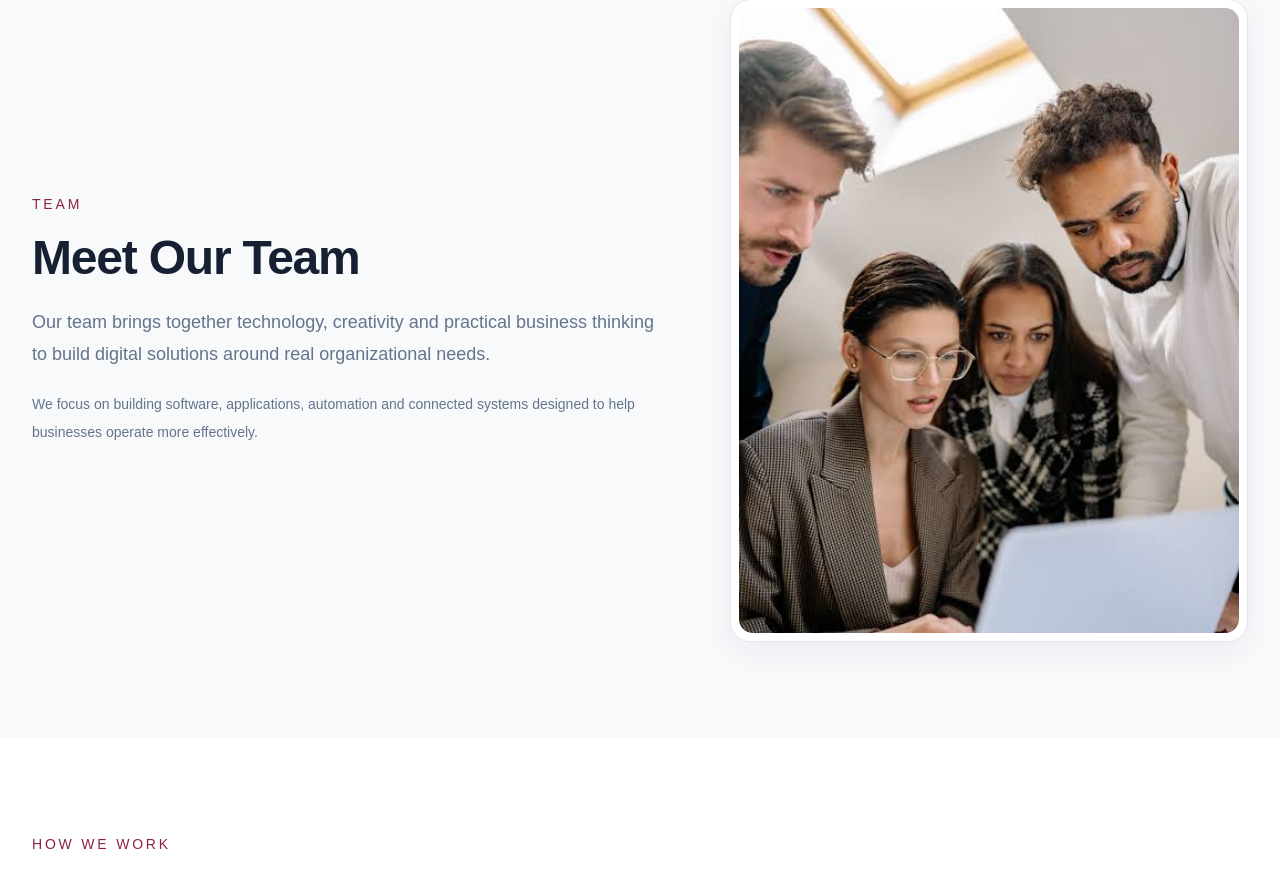
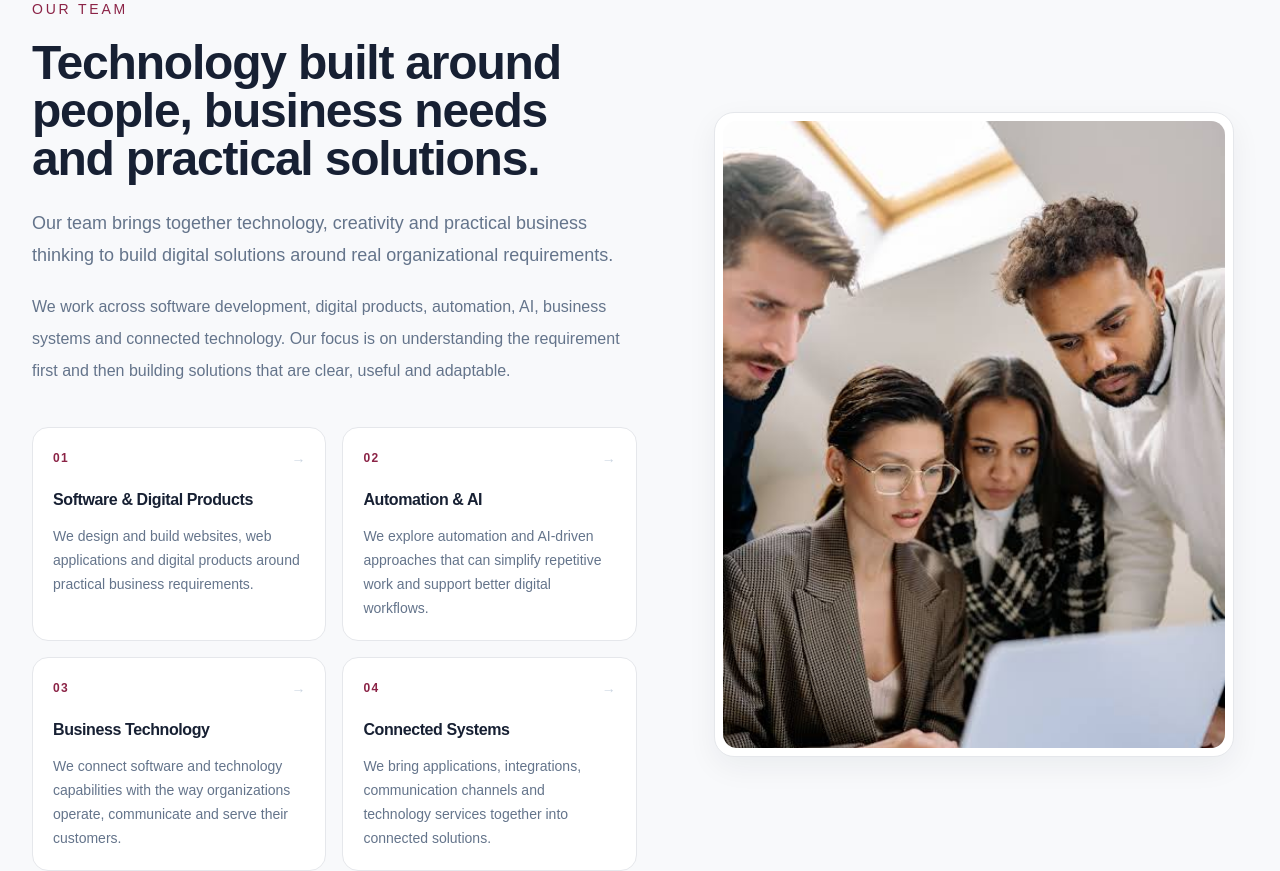
Before and after one commit to kirankumar001122/sohan-soft-tech, a Next.js app in the folder frontend/: page / in a window 1280 px wide. Shown: the part 7691-8562 px from the top of the page. Built offline with nearby package versions, Linux system fonts and the light colour scheme.

Commit message:
Update founder section and ignore Next.js build files

```diff
--- a/frontend/components/home/FounderSection.tsx
+++ b/frontend/components/home/FounderSection.tsx
@@ -2,40 +2,97 @@ import Image from "next/image";
 import Heading from "@/components/ui/Heading";
 import Section from "@/components/ui/Section";
 
+const teamFocus = [
+  {
+    number: "01",
+    title: "Software & Digital Products",
+    description:
+      "We design and build websites, web applications and digital products around practical business requirements.",
+  },
+  {
+    number: "02",
+    title: "Automation & AI",
+    description:
+      "We explore automation and AI-driven approaches that can simplify repetitive work and support better digital workflows.",
+  },
+  {
+    number: "03",
+    title: "Business Technology",
+    description:
+      "We connect software and technology capabilities with the way organizations operate, communicate and serve their customers.",
+  },
+  {
+    number: "04",
+    title: "Connected Systems",
+    description:
+      "We bring applications, integrations, communication channels and technology services together into connected solutions.",
+  },
+];
+
 export default function FounderSection() {
   return (
     <Section className="bg-[#F8F9FB]">
-      <div className="grid items-center gap-12 lg:grid-cols-[1.1fr_0.9fr] lg:gap-16">
-        {/* Content */}
+      <div className="grid items-center gap-12 lg:grid-cols-[1.05fr_0.95fr] lg:gap-16">
+        {/* LEFT — INFORMATION */}
         <div>
           <p className="mb-5 text-sm font-medium uppercase tracking-[0.2em] text-[#8B2346]">
-            Team
+            Our Team
           </p>
 
           <Heading as="h2" className="text-[#172033]">
-            Meet Our Team
+            Technology built around people, business needs and practical
+            solutions.
           </Heading>
 
           <p className="mt-6 max-w-2xl text-base leading-8 text-[#64748B] sm:text-lg">
             Our team brings together technology, creativity and practical
             business thinking to build digital solutions around real
-            organizational needs.
+            organizational requirements.
           </p>
 
-          <p className="mt-5 max-w-2xl text-sm leading-7 text-[#64748B]">
-            We focus on building software, applications, automation and
-            connected systems designed to help businesses operate more
-            effectively.
+          <p className="mt-5 max-w-2xl text-base leading-8 text-[#64748B]">
+            We work across software development, digital products,
+            automation, AI, business systems and connected technology. Our
+            focus is on understanding the requirement first and then
+            building solutions that are clear, useful and adaptable.
           </p>
+
+          {/* TEAM FOCUS */}
+          <div className="mt-10 grid gap-4 sm:grid-cols-2">
+            {teamFocus.map((item) => (
+              <div
+                key={item.number}
+                className="rounded-2xl border border-[#E5E7EB] bg-white p-5 transition-all duration-300 hover:-translate-y-1 hover:border-[#8B2346] hover:shadow-[0_10px_30px_rgba(23,32,51,0.06)]"
+              >
+                <div className="flex items-center justify-between">
+                  <span className="text-xs font-semibold tracking-[0.12em] text-[#8B2346]">
+                    {item.number}
+                  </span>
+
+                  <span className="text-sm text-[#CBD5E1]">
+                    →
+                  </span>
+                </div>
+
+                <h3 className="mt-5 text-base font-semibold tracking-tight text-[#172033]">
+                  {item.title}
+                </h3>
+
+                <p className="mt-3 text-sm leading-6 text-[#64748B]">
+                  {item.description}
+                </p>
+              </div>
+            ))}
+          </div>
         </div>
 
-        {/* Team Image */}
+        {/* RIGHT — EXISTING TEAM IMAGE */}
         <div className="relative mx-auto w-full max-w-[520px]">
           <div className="overflow-hidden rounded-[var(--radius-lg)] border border-[#E5E7EB] bg-white p-2 shadow-[var(--shadow-soft)]">
             <div className="relative aspect-[4/5] overflow-hidden rounded-[calc(var(--radius-lg)-6px)]">
               <Image
                 src="/images/team.jpg"
-                alt="Sohan Soft Tech team"
+                alt="Sohan Soft Tech team collaborating on technology and digital solutions"
                 fill
                 sizes="(max-width: 1024px) 100vw, 520px"
                 className="object-cover"
```
Also changed, not shown: 1 other file (tests, documents, lock files or other folders).
